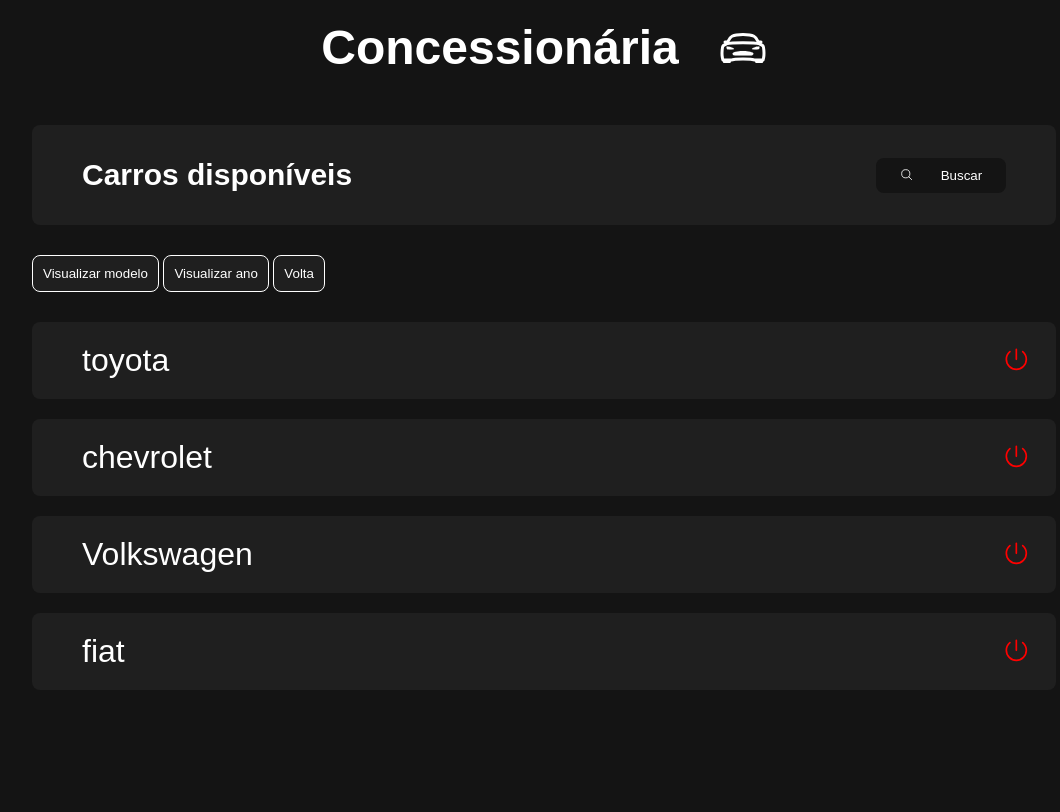
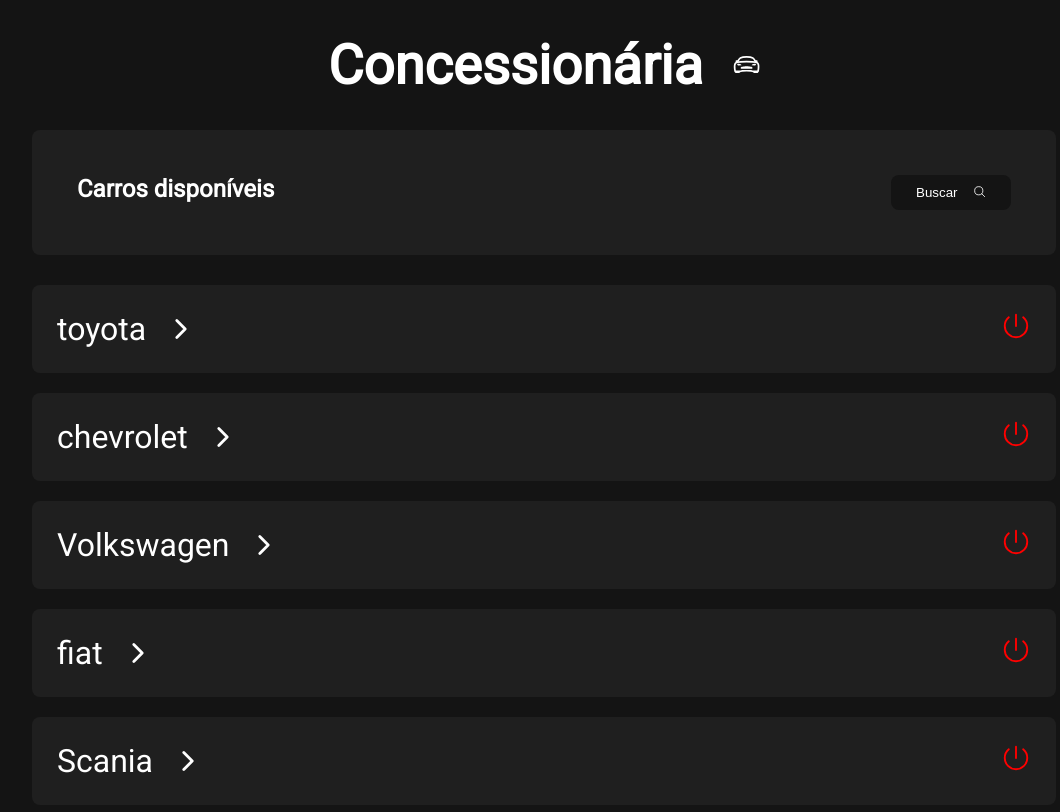
Before and after one commit to SAMPAIOCARLOS/Concessionaria, a plain HTML site: page index.html in a window 1280 px wide. Both pictures are taken after a click on the button "Buscar". Shown: the whole page, without its empty margins (96-1156 px from the left). Drawn offline with nearby package versions, Linux system fonts and the light colour scheme.

Commit message:
new arquivos

```diff
--- a/car.json
+++ b/car.json
@@ -19,6 +19,11 @@
         "marca": "fiat",
         "modelo": "fiat argo",
         "ano": 2023
+    },
+    {
+        "marca": "Scania",
+        "modelo": "R700",
+        "ano": 2020
     }
 
 ]
--- a/index.html
+++ b/index.html
@@ -8,41 +8,46 @@
 </head>
 <body>
     <header>
-        <h1 id="h1-header">Concessionária </h1>
+        <h1>Concessionária</h1>
         <ion-icon name="car-sport-outline"></ion-icon>
     </header>
-
     <main>
         <div class="container">
-            <div class="div1">
-                <h1 id="h1-div1">Carros disponíveis</h1>
-                <button id="mybutton">
+            <div class="menu">
+                <h2>Carros disponíveis</h2>
+                <button id="mybutton">Buscar
                     <ion-icon name="search-outline"></ion-icon>
-                    Buscar
                 </button>
             </div>
-            <section id="mysection">
-                <button id="VisualizarModelo">Visualizar modelo</button>
-                <button id="VisualizarAno">Visualizar ano</button>
-                <button id="Volta">Volta</button>
+            <ul id="myul">
 
-            </section>
-            <div class="div2">
-                <ul id="myul">
-                    <!-- <li>
-                        teste
-                        <button id="removeButton">
-                            <ion-icon name="power-outline"></ion-icon>
-                        </button>
-                    </li> -->
+                <!-- <li id="myli">
+                    <div id="containertext">
 
-                </ul>
-            </div>
+                        <div id="title">
+                            <p id="textMarca">scania</p>
+                            <button id="buttonExibir">
+                                <ion-icon name="chevron-down-outline"></ion-icon>
+                            </button>
+                        </div>
+
+                        <div id="containerNames">
+                            <p id="textModelo">Modelo</p>
+                            <p id="textAno">Ano</p>
+                        </div>
+
+                    </div>
+                    <button id="removeButton">
+                        <ion-icon name="power-outline"></ion-icon>
+                    </button>
+                </li> -->
+            </ul>
+
         </div>
     </main>
 </body>
+<script src="script.js"></script>
+
 <script type="module" src="https://unpkg.com/ionicons@7.1.0/dist/ionicons/ionicons.esm.js"></script>
 <script nomodule src="https://unpkg.com/ionicons@7.1.0/dist/ionicons/ionicons.js"></script>
-
-<script src="script.js"></script>
 </html>
--- a/script.js
+++ b/script.js
@@ -1,69 +1,85 @@
 const mybutton = document.getElementById('mybutton')
-
 let contador = 0
 
-mybutton.addEventListener('click', () => {
+mybutton.addEventListener('click', ()=> {
     contador ++
     if(contador > 1) {
-        alert(`Não há mais carros disponíveis.`)
         return
     }
 
-    fetch('car.json')
-    .then((response) => {
-        response.json()
-        .then((data) => {
+    fetch('car.json').then((response)=> {
+        return response.json()
+    }).then((data)=> {
         const myul = document.getElementById('myul')
-            const mysection = document.getElementById('mysection')
-            const VisualizarModelo = document.querySelector('#VisualizarModelo')
-            const VisualizarAno = document.querySelector('#VisualizarAno')
-            const Volta = document.querySelector('#Volta')
 
-            data.map((item) => {
+        for(let i = 0; i < data.length; i++) {
+            const item = data[i]
+
+
             const newli = document.createElement('li')
-                newli.innerHTML = item.marca
+            newli.setAttribute('id', 'myli')
 
-                mysection.style.display = 'block'
+            myul.appendChild(newli)
 
-                VisualizarModelo.addEventListener('click', () => {
-                    newli.innerHTML = item.modelo
-                    newli.appendChild(newRemoveButton)
+            const containertext = document.createElement('div')
+            containertext.setAttribute('id', 'containertext')
 
+            newli.appendChild(containertext)
+
+            const title = document.createElement('div')
+            title.setAttribute('id', 'title')
+
+            containertext.appendChild(title)
+
+            const textMarca = document.createElement('p')
+            textMarca.setAttribute('id', 'textMarca')
+            textMarca.innerHTML = item.marca
+
+            title.appendChild(textMarca)
+
+            const buttonExibir = document.createElement('button')
+            buttonExibir.setAttribute('id', 'buttonExibir')
+            buttonExibir.innerHTML = '<ion-icon name="chevron-forward-outline"></ion-icon>'
+
+            buttonExibir.addEventListener('click', ()=> {
+                buttonExibir.classList.toggle('setabaixo');
+                buttonExibir.style.transition = '0.3s'
+                containerNames.classList.toggle('setabaixo')
+                containerNames.style.transition = '0.3s'
             })
 
-                VisualizarAno.addEventListener('click', () => {
-                    newli.innerHTML = item.ano
-                    newli.appendChild(newRemoveButton)
+            title.appendChild(buttonExibir)
+
+            const containerNames = document.createElement('div')
+            containerNames.setAttribute('id', 'containerNames')
+
+            containertext.appendChild(containerNames)
+
+            const textModelo = document.createElement('p')
+            textModelo.setAttribute('id', 'textModelo')
+            textModelo.innerHTML = '- ' + item.modelo
+
+            const textAno = document.createElement('p')
+            textAno.setAttribute('id', 'textAno')
+            textAno.innerHTML = '- ' + item.ano
+
+            containerNames.appendChild(textModelo)
+            containerNames.appendChild(textAno)
+
+            const removeButton = document.createElement('button')
+            removeButton.setAttribute('id', 'removeButton')
+            removeButton.innerHTML = '<ion-icon name="power-outline"></ion-icon>'
+
+            removeButton.addEventListener('click', ()=> {
+                let confirmar = confirm(`Deseja remover esse veículo`)
+                if(confirmar) {
+                    myul.removeChild(newli)
+                }
             })
 
-                Volta.addEventListener('click', () => {
-                    newli.innerHTML = item.marca
-                    newli.appendChild(newRemoveButton)
-                })
-
-                const newRemoveButton = document.createElement('button')
-                newRemoveButton.setAttribute('id', 'removeButton')
-                newRemoveButton.innerHTML = '<ion-icon name="power-outline"></ion-icon>'
-
-                newRemoveButton.addEventListener('click', () => {
-                    let confirmacao = confirm(`Deseja realmente remover esse veiculo?`)
-
-                    if(confirmacao) {
-                        myul.removeChild(newli)
-                    }
-
-                })
+            newli.appendChild(removeButton)
 
 
-                newli.appendChild(newRemoveButton)
-                myul.appendChild(newli)
-
-
-
-            })
-
+        }
     })
 })
-
-
-})
--- a/style.css
+++ b/style.css
@@ -1,174 +1,124 @@
+@import url('https://fonts.googleapis.com/css2?family=Montserrat:wght@300;500&family=Open+Sans:ital,wght@0,300;0,400;1,500&family=Roboto&display=swap');
+
 *{
     margin: 0;
     padding: 0;
     box-sizing: border-box;
+    color: var(--white);
+}
+:root {
+    --fundo--color: #141414;
+    --input--color: #1F1F1F;
+    --white: #fff;
 }
 body{
-    background-color: #141414;
-    color: #fff;
-    font-family: Arial, Helvetica, sans-serif;
+    background-color: var(--fundo--color);
     width: 100%;
     height: 100%;
-    display: flex;
-    flex-direction: column;
-    gap: 50px;
+    /* border: 1px solid red; */
+    font-family: 'Roboto', sans-serif;
 }
 header{
+    /* border: 1px solid blue; */
+    width: 100%;
+    height: 130px;
     display: flex;
     justify-content: center;
     align-items: center;
-    height: 10%;
-    width: 100%;
-    /* border: 1px solid red; */
-    gap: 40px;
-    margin-top: 20px;
-}
-#h1-header{
-    font-size: 3em;
-}
-header > ion-icon{
-    font-size: 3em;
+    gap: 30px;
+    font-size: 1.7em;
 }
 main{
-    /* border: 1px solid rgb(0, 4, 255); */
+    /* border: 1px solid rgb(0, 255, 17); */
     width: 100%;
-    min-height: 100%;
-    display: flex;
-    flex-direction: column;
-    justify-content: center;
-    align-items: center;
-    gap: 30px;
-
+    height: 80%;
 }
 .container{
-    /* border: 1px solid rgb(255, 0, 0); */
     width: 80%;
-    height: 100%;
+    /* border: 1px solid #fff; */
+    margin: auto;
+    min-height: 400px;
     display: flex;
     flex-direction: column;
     gap: 30px;
-    margin-bottom: 100px;
 }
-.div1{
+.menu{
+    /* border: 1px solid rgb(255, 0, 0); */
+    display: flex;
+    justify-content: space-between;
+    background-color: var(--input--color);
+    padding: 45px;
+    border-radius: 8px;
+}
+#myul{
     /* border: 1px solid rgb(255, 255, 255); */
     width: 100%;
-    height: 100px;
-    display: flex;
-    justify-content: space-between;
-    align-items: center;
-    padding: 50px;
-    background-color: #1F1F1F;
-    border-radius: 8px;
-}
-#h1-div1{
-    font-size: 30px;
-}
-#mybutton{
-    width: 130px;
-    background-color: #141414;
-    color: #fff;
-    padding: 10px;
-    border-radius: 8px;
-    border: none;
-    display: flex;
-    justify-content: space-around;
-}
-.div2{
-    /* border: 1px solid rgb(51, 255, 0); */
-    width: 100%;
-    height: 100%;
-
-}
-ul{
-    /* border: 3px solid rgb(0, 4, 255); */
-    margin-bottom: 30px;
-    width: 100%;
+    min-height: 100px;
     display: flex;
     flex-direction: column;
     gap: 20px;
-    margin-bottom: 20px;
+    margin-bottom: 100px;
 }
-li{
+#mybutton{
+    color: #fff;
+    background-color: var(--fundo--color);
+    padding: 10px;
+    padding-left: 25px;
+    padding-right: 25px;
+    width: 120px;
+    border: none;
+    border-radius: 8px;
+    display: flex;
+    justify-content: space-between;
+}
+#myli{
     width: 100%;
-    background-color: #1F1F1F;
-    padding: 20px;
-    padding-left: 50px;
+    background-color: var(--input--color);
+    display: flex;
+    padding: 25px;
+    justify-content: space-between;
     border-radius: 8px;
     font-size: 2em;
-    list-style: none;
-    display: flex;
-    justify-content: space-between;
+    align-items: center;
+}
+#containertext{
+    /* border: 3px solid rgb(128, 19, 0); */
 
 }
-li:hover{
-    border: 1px solid #ffffff9a;
-    background-color: #ffffff23;
-    transition-duration: 0.2s;
+#containerNames{
+    /* border: 3px solid green; */
+    width: 100%;
+    display: none;
+    padding-top: 10px;
+    padding-left: 10px;
+}
+#containerNames.setabaixo{
+    display: block;
+}
+#title{
+    display: flex;
+    gap: 20px;
+    /* border: 3px solid rgb(21, 0, 128); */
+
+}
+#buttonExibir{
+    border: none;
+    background-color: var(--input--color);
+    font-size: 30px;
+    transform: rotateX(50px);
+    display: flex;
+    align-items: center;
+}
+#buttonExibir.setabaixo{
+    transform: rotate(90deg);
 }
 #removeButton{
-    width: 40px;
-    border-radius: 50%;
-    background-color: transparent;
+    background-color: var(--input--color);
     border: none;
+    font-size: 30px;
 
 }
-
 #removeButton > ion-icon{
     color: red;
-    font-size: 2em;
-}
-#VisualizarModelo{
-    padding: 10px;
-    background-color: #1F1F1F;
-    border: none;
-    border-radius: 8px;
-    color: #fff;
-    border: 1px solid #fff;
 
 }
-#VisualizarAno{
-    padding: 10px;
-    background-color: #1F1F1F;
-    border: none;
-    border-radius: 8px;
-    color: #fff;
-    border: 1px solid #fff;
-
-}
-#Volta{
-    padding: 10px;
-    background-color: #1F1F1F;
-    border: none;
-    border-radius: 8px;
-    color: #fff;
-    border: 1px solid #fff;
-}
-#mysection{
-    display: none;
-}
-
-@media(max-width:650px) {
-    .div1{
-        padding: 20px;
-    }
-    #h1-header{
-        font-size: 30px;
-        padding: 10px;
-    }
-}
-@media(max-width: 400px) {
-    #h1-div1{
-        font-size: 20px;
-    }
-    header > ion-icon{
-        font-size: 30px;
-        margin-right: 10px;
-    }
-    li{
-        padding-left: 20px;
-        font-size: 25px;
-    }
-    #Volta{
-        margin-top: 10px;
-    }
-}
```
Lines whose indentation alone changed are shown as unchanged.
